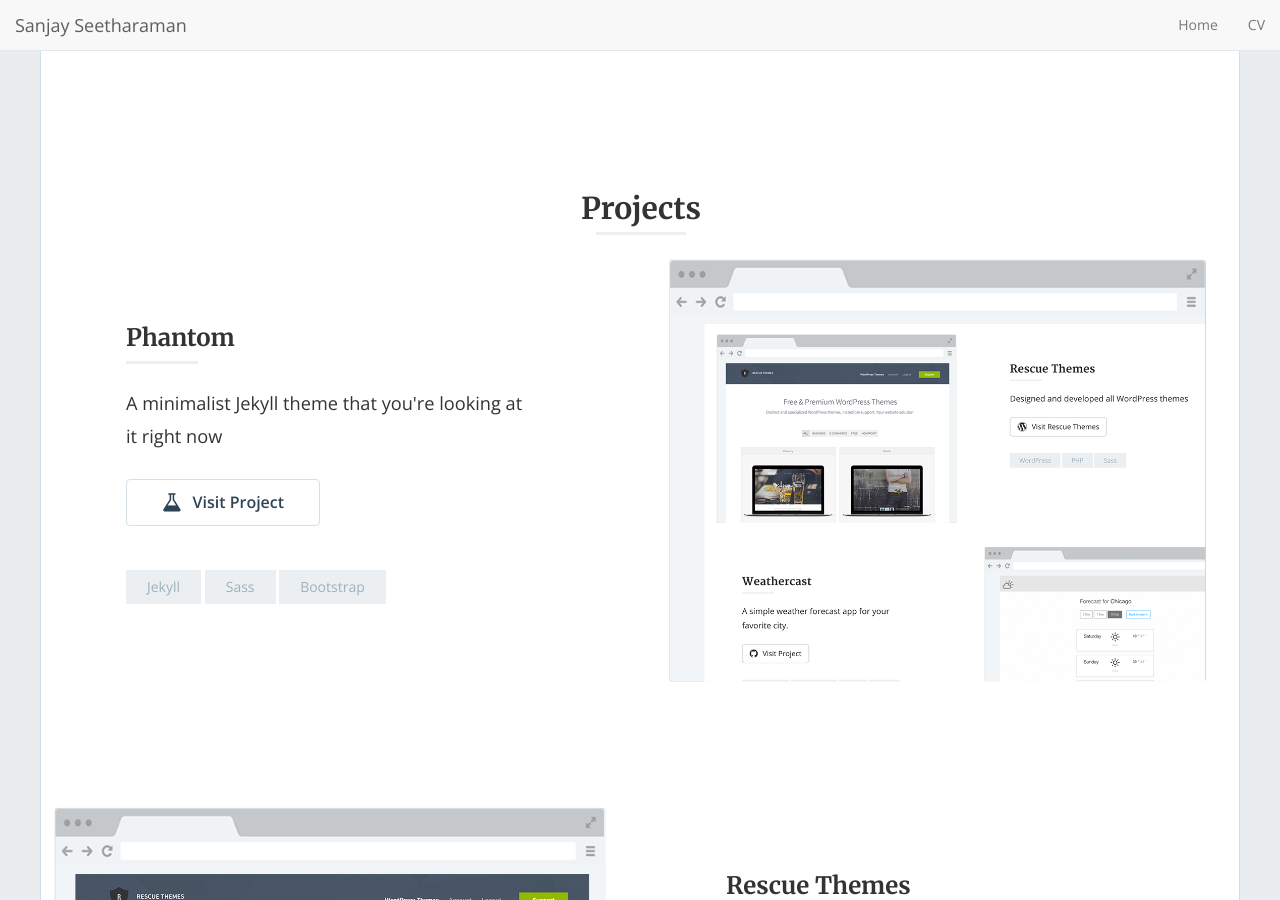
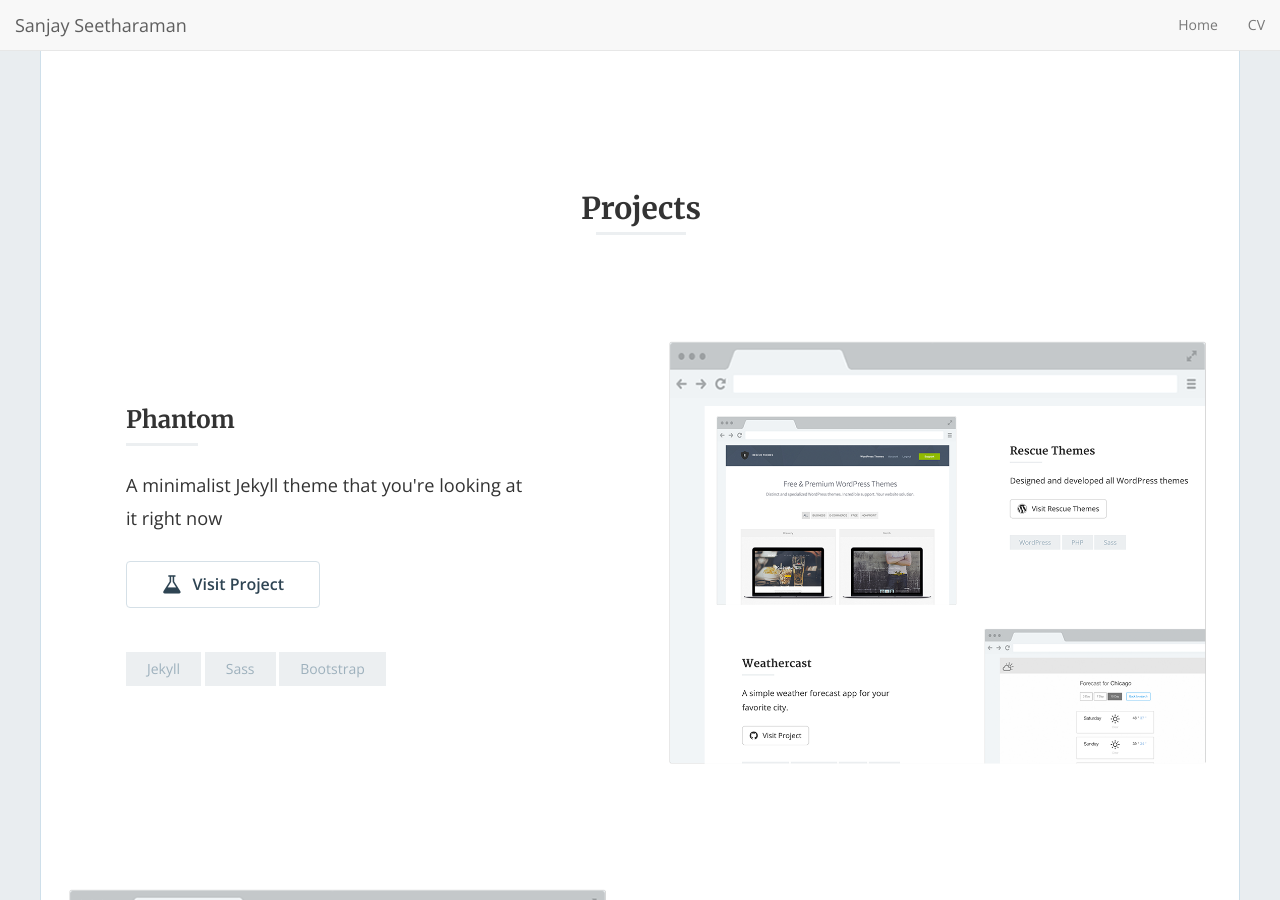
Before and after one commit to chiefsan/chiefsan.github.io, a Jekyll site: the page built from index.html, in a window 1280 px wide and 900 px high, scrolled down 705 px. Built offline with Jekyll 4.4.1, drawn with Linux system fonts in a browser that asks for light colours; nearby versions of some CDN libraries; the list of posts is cut into pages by our own code.

Commit message:
Revert "Merge branch 'master' of https://github.com/chiefsan/chiefsan.github.io"
This reverts commit c931db5beddf014e1f8d36ce2925cd1a1f153017, reversing
changes made to 3637ec6670bda7357c8f7e7b7396db1211a63eb5.

```diff
--- a/_layouts/home.html
+++ b/_layouts/home.html
@@ -15,10 +15,10 @@
             <h2 class="section-title text-center">{{ site.home_section_title }}</h2>
             {% endif %}
 
-<!--             <div class="break"></div> -->
+            <div class="break"></div>
 
             {% for post in paginator.posts %}
-<!--               <div class="wow fadeIn"> -->
+              <div class="wow fadeIn">
               {% if post.position == "left" %}
                 {% include content-left.html %}
               {% endif %}
```
